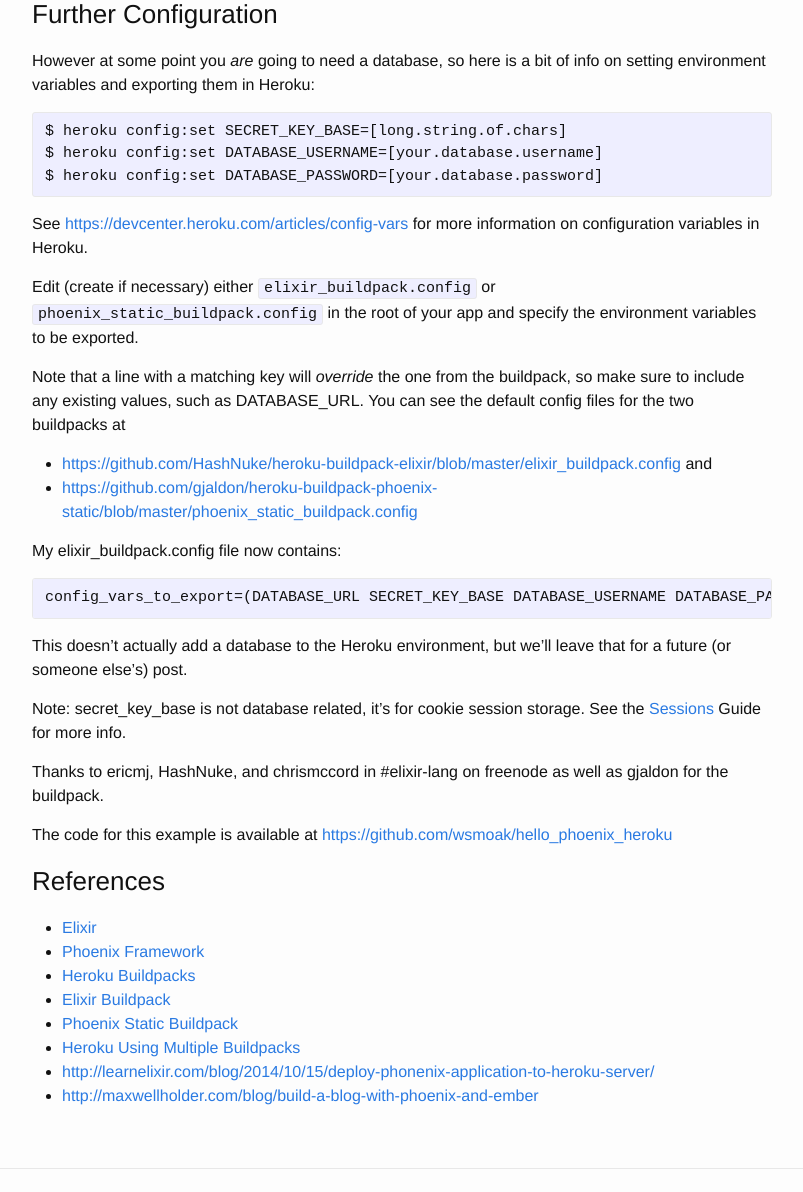
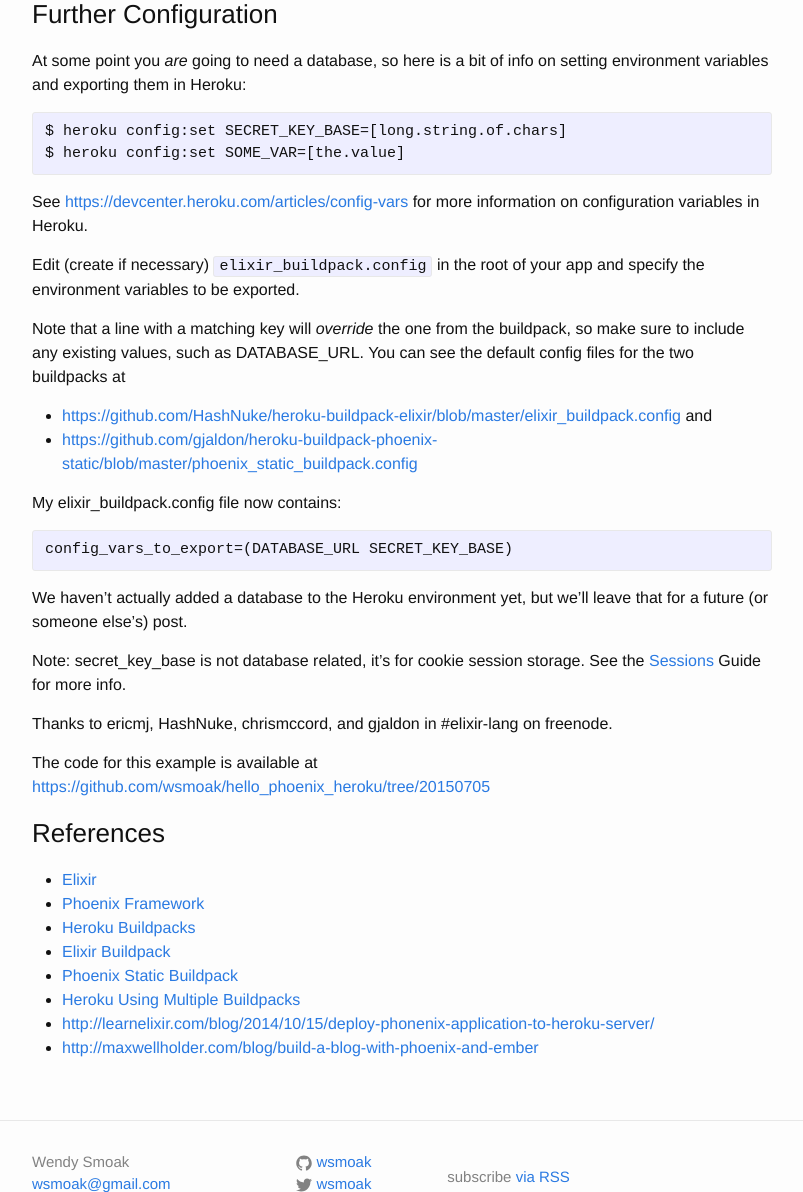
Before and after one commit to wsmoak/wsmoak.github.io, a Jekyll site: the page built from _posts/2015-07-05-phoenix-on-heroku.md, in a window 1280 px wide and 1400 px high, scrolled down 3470 px. Shown: the part 208-1400 px from the top of the window, without its empty margins (238-1041 px from the left). Built offline with Jekyll 4.4.1, drawn with Linux system fonts in a browser that asks for light colours; comment, search, counter and statistics services are not loaded.

Commit message:
Update the Phoenix on Heroku post

```diff
--- a/_posts/2015-07-05-phoenix-on-heroku.md
+++ b/_posts/2015-07-05-phoenix-on-heroku.md
@@ -151,17 +151,16 @@
 
 ### Further Configuration
 
-However at some point you *are* going to need a database, so here is a bit of info on setting environment variables and exporting them in Heroku:
+At some point you *are* going to need a database, so here is a bit of info on setting environment variables and exporting them in Heroku:
 
 <pre>
 $ heroku config:set SECRET_KEY_BASE=[long.string.of.chars]
-$ heroku config:set DATABASE_USERNAME=[your.database.username]
-$ heroku config:set DATABASE_PASSWORD=[your.database.password]
+$ heroku config:set SOME_VAR=[the.value]
 </pre>
 
 See <https://devcenter.heroku.com/articles/config-vars> for more information on configuration variables in Heroku.
 
-Edit (create if necessary) either `elixir_buildpack.config` or `phoenix_static_buildpack.config` in the root of your app and specify the environment variables to be exported.
+Edit (create if necessary) `elixir_buildpack.config` in the root of your app and specify the environment variables to be exported.
 
 Note that a line with a matching key will *override* the one from the buildpack, so make sure to include any existing values, such as DATABASE_URL.  You can see the default config files for the two buildpacks at
 
@@ -170,16 +169,16 @@
 
 My elixir_buildpack.config file now contains:
 <pre>
-config_vars_to_export=(DATABASE_URL SECRET_KEY_BASE DATABASE_USERNAME DATABASE_PASSWORD)
+config_vars_to_export=(DATABASE_URL SECRET_KEY_BASE)
 </pre>
 
-This doesn't actually add a database to the Heroku environment, but we'll leave that for a future (or someone else's) post.
+We haven't actually added a database to the Heroku environment yet, but we'll leave that for a future (or someone else's) post.
 
 Note: secret_key_base is not database related, it's for cookie session storage. See the [Sessions][sessions] Guide for more info.
 
-Thanks to ericmj, HashNuke, and chrismccord in #elixir-lang on freenode as well as gjaldon for the buildpack.
+Thanks to ericmj, HashNuke, chrismccord, and gjaldon in #elixir-lang on freenode.
 
-The code for this example is available at <https://github.com/wsmoak/hello_phoenix_heroku>
+The code for this example is available at <https://github.com/wsmoak/hello_phoenix_heroku/tree/20150705>
 
 ### References
 * [Elixir][elixir]
```
